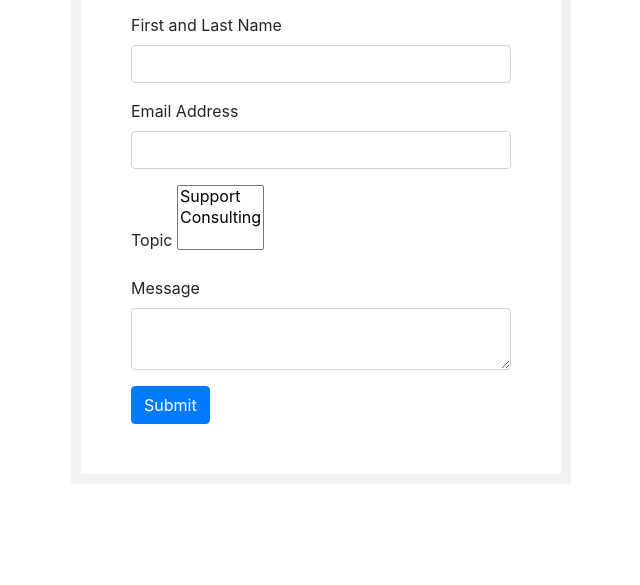
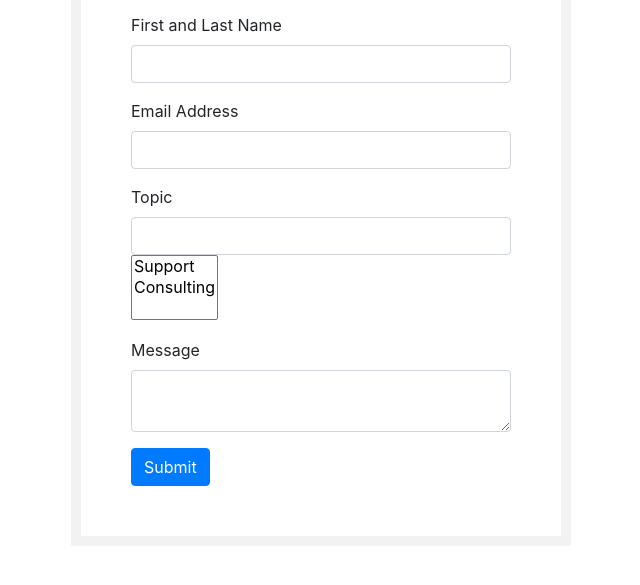
Before and after one commit to Haiden-Murphy/UX220Test2-Haiden, a plain HTML site: page q3.html in a window 1280 px wide. Shown: the part 143-728 px from the top of the page, without its empty margins (319-959 px from the left). Drawn offline with nearby package versions, Linux system fonts and the light colour scheme.

Commit message:
Add input field for topic selection

```diff
--- a/q3.html
+++ b/q3.html
@@ -41,6 +41,7 @@ display with 1:1 scale on a mobile device. -->
 
                     <div class="form-group">
                         <label for="topic">Topic</label>
+                        <input class="form-control" id="topic" type="topic" name="topic">
                         <select id="topic" name="topic" size="3">
                           <option value="support">Support</option>
                           <option value="consulting">Consulting</option>
```
